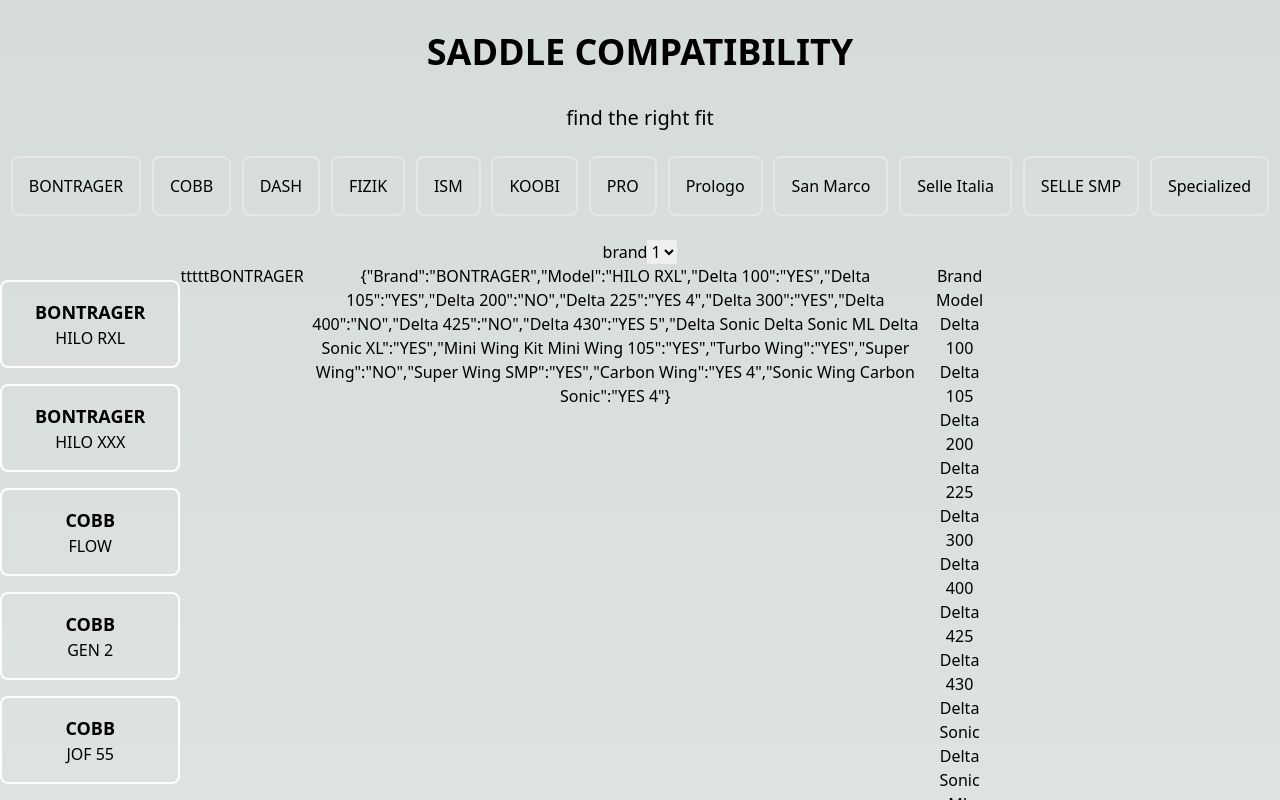
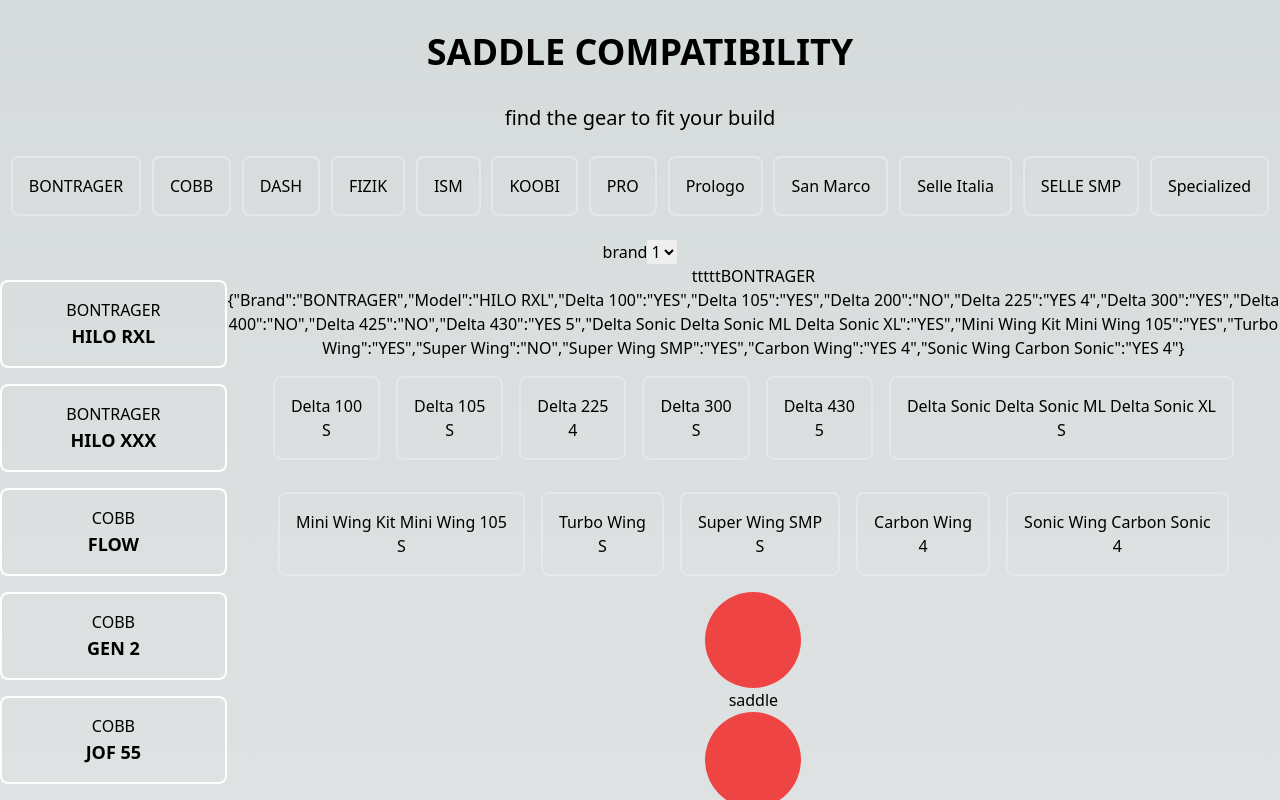
Before and after one commit to alorslouis/saddle-finder, a Next.js app: page /finder in a window 1280 px wide. Shown: the top 800 px of the page. Built offline with nearby package versions, Linux system fonts and the light colour scheme.

Commit message:
Update finder.tsx

```diff
--- a/pages/finder.tsx
+++ b/pages/finder.tsx
@@ -97,7 +97,7 @@
       <h1 className="text-4xl font-bold uppercase my-8">
         saddle compatibility
       </h1>
-      <h2 className="text-xl">find the right fit</h2>
+      <h2 className="text-xl">find the gear to fit your build</h2>
 
       {/* brand selector -  */}
 
@@ -110,6 +110,7 @@
         </option>
       </select>
       <div className="flex">
+        {/* saddle selector */}
         <div className="flex w-1/2 flex-wrap gap-8 justify-center">
           <ul className="max-h-full grow overflow-scroll">
             {f.map((f) => {
@@ -120,8 +121,8 @@
                     onClick={() => setActiveSaddle(f)}
                     className="my-4 flex flex-col rounded-lg border-rounded border-2 border-white p-4 hover:border-red-800 transition-all ease-in-out"
                   >
-                    <h3 className="font-bold text-lg">{f.Brand}</h3>
-                    <h3>{f.Model}</h3>
+                    <h3>{f.Brand}</h3>
+                    <h3 className="font-bold text-lg">{f.Model}</h3>
                   </li>
                 );
               }
@@ -129,21 +130,37 @@
           </ul>
         </div>
 
+        <div className="flex flex-col">
           <div>
             {activeSaddle !== null && <div>ttttt{activeSaddle.Brand}</div>}
           </div>
           <div>{JSON.stringify(activeSaddle)}</div>
 
-        <div>
-          {Array.from(Object.keys(activeSaddle)).map((m) => {
-            return <div>{m}</div>;
+          <div className="flex flex-wrap justify-center mx-auto">
+            {Array.from(Object.keys(activeSaddle)).map((m, index) => {
+              // get value for key
+              const temp = Object.values(activeSaddle)[index];
+              const formatted = temp.slice(temp.length - 1);
+
+              if (
+                !m.startsWith("Brand") &&
+                !m.startsWith("Model") &&
+                !temp.startsWith("NO")
+              ) {
+                return (
+                  <div className="p-4 border-2 rounded-lg mx-2 my-4">
+                    <h3>{m}</h3>
+                    <p>{formatted}</p>
+                  </div>
+                );
+              }
             })}
           </div>
-
           <AccessoryCard accessory="saddle" />
           <AccessoryCard accessory="saddle" />
           <AccessoryCard accessory="saddle" />
           {/* <div>{process(activeSaddle)}</div> */}
+        </div>
       </div>
     </div>
   );
```
Lines whose indentation alone changed are shown as unchanged.
